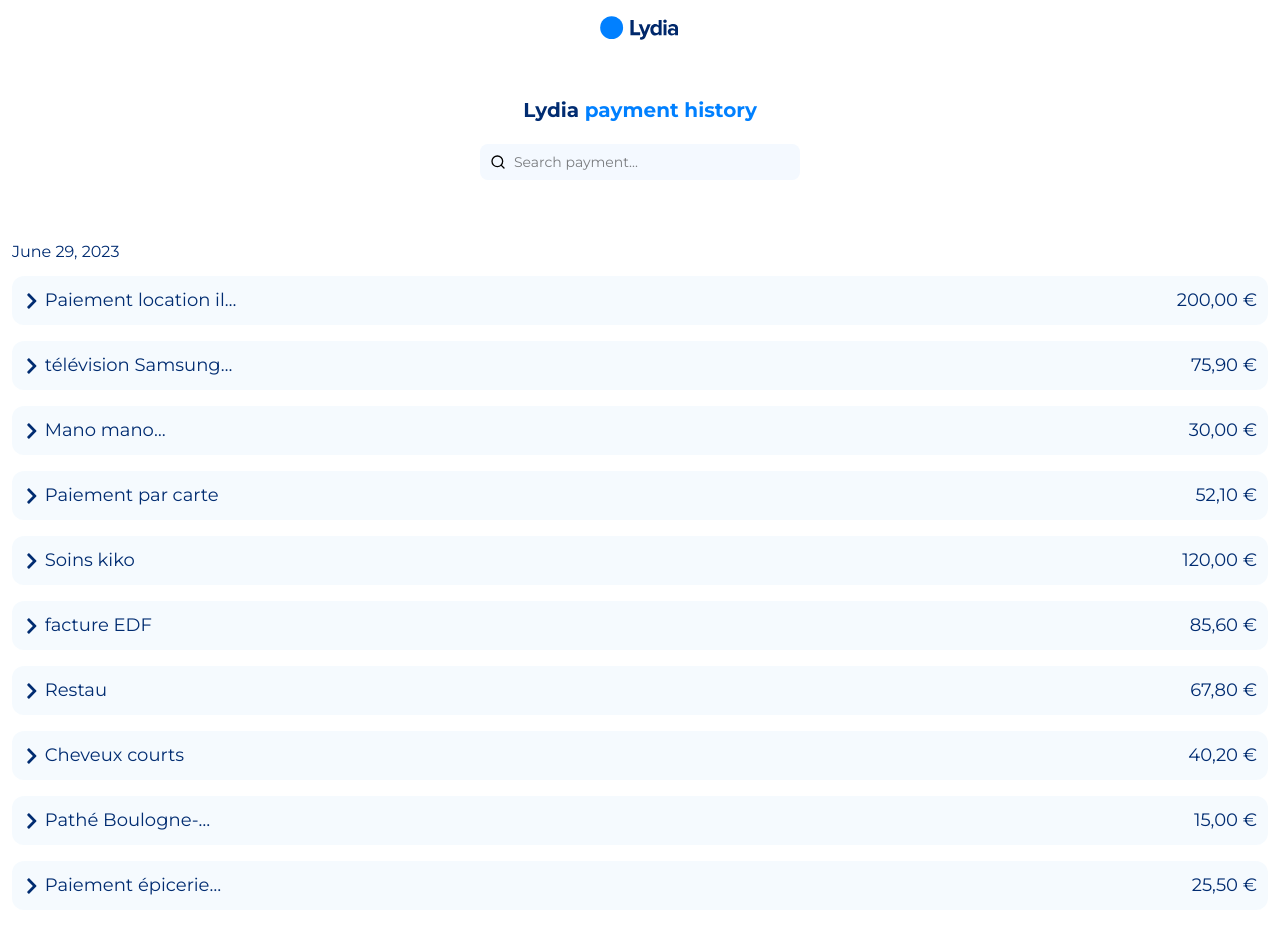
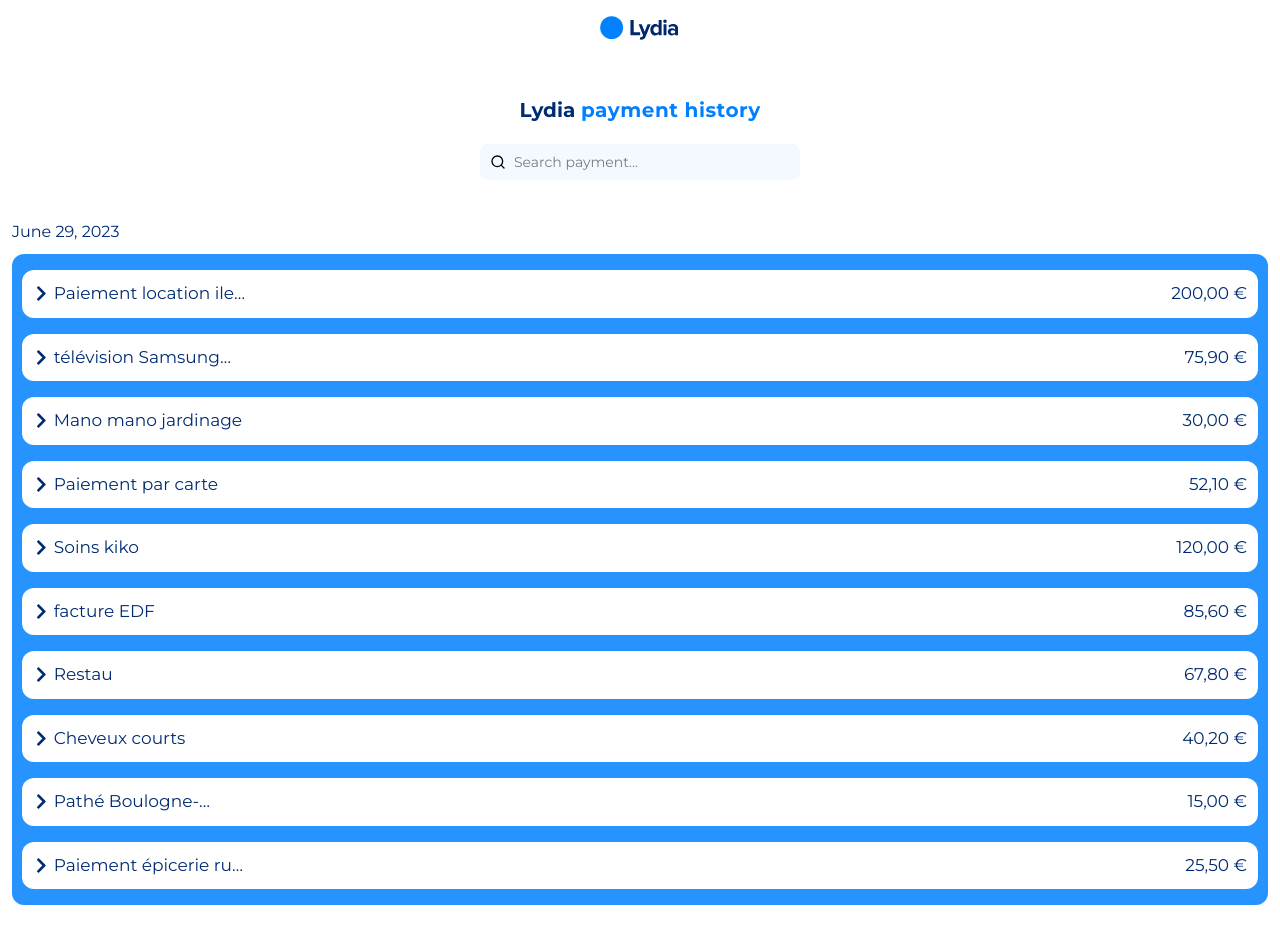
Before and after one commit to julienb84/Technical-app, a React (Vite) app: page / in a window 1280 px wide. Built offline with nearby package versions, Linux system fonts and the light colour scheme.

Commit message:
move filtered data algo to parent component & add search results number on screen

```diff
--- a/src/components/TransactionPage.tsx
+++ b/src/components/TransactionPage.tsx
@@ -2,10 +2,12 @@
 import Input from "./ui/Input";
 import { FiSearch } from "react-icons/fi";
 
-// COMPONENTS //
+// PROJECT COMPONENTS & HOOKS //
 import TransactionsDetails from "./TransactionsDetails";
+import useDebounce from "../hooks/useDebounce";
 
-import { useState } from "react";
+// REACT COMPONENTS & HOOKS //
+import { useState, useMemo } from "react";
 
 // DATA //
 import transactionsTab from "../data/transactions.json";
@@ -13,21 +15,62 @@
 // TYPES //
 import type { Transaction } from "../types/transaction";
 
+// UTILS //
+import normalizeString from "../utils/normalizeString";
+import toMilliseconde from "../utils/toMilliseconde";
+
 const TransactionsPage = () => {
+  const [search, setSearch] = useState("");
+  const [results, setResults] = useState(0);
+
   const transactionsData = transactionsTab as Transaction[];
-
-  const [search, setSearch] = useState("");
+  const debouncedSearch = useDebounce(search, 600);
 
   const handleSearch = (event: React.ChangeEvent<HTMLInputElement>) => {
     const value: string = event.target.value;
     setSearch(value);
   };
 
+  // Transactions filtrées et classées par date
+  const filteredTransactionsData = useMemo(() => {
+    // Filtre par label (case-insensitive & accented characters insensitive)
+    const normalizedSearch = normalizeString(debouncedSearch.trim());
+    const filteredData = normalizedSearch
+      ? transactionsData.filter((transaction) =>
+          normalizeString(transaction.label).includes(normalizedSearch),
+        )
+      : transactionsData;
+
+    setResults(filteredData.length);
+
+    // Tri par date du plus récent au plus ancien
+    const sortedData = [...filteredData].sort((a, b) => b.date - a.date);
+
+    // Regroupement par JOUR
+    return sortedData.reduce<Record<string, Transaction[]>>(
+      (acc, transaction) => {
+        const date = new Date(toMilliseconde(transaction.date));
+
+        // Date par jour (heure locale) pour regrouper toutes les transactions du même jour
+        const dateDay = date.toLocaleDateString("fr-CA");
+
+        if (!acc[dateDay]) {
+          acc[dateDay] = [];
+        }
+
+        acc[dateDay].push(transaction);
+        return acc;
+      },
+      {},
+    );
+  }, [transactionsData, debouncedSearch]);
+
   return (
     <div className="min-h-[calc(100dvh-56px)] flex flex-col relative items-center gap-5 pt-10">
       <div className="font-bold">
         <h1 className="text-xl text-brand-800">
-          Lydia <span className="text-brand-500">payment history</span>
+          Lydia{" "}
+          <span className="text-brand-500 tracking-wide">payment history</span>
         </h1>
       </div>
       <section className="sticky w-80 top-0">
@@ -42,9 +85,20 @@
             className="bg-brand-100 pl-8.5"
           />
         </div>
+        {results > 0 && search.length > 0 ? (
+          <div className="absolute top-9.5 left-34">
+            {results === 1 ? (
+              <p>{`${results} result`}</p>
+            ) : (
+              <p>{`${results} results`}</p>
+            )}
+          </div>
+        ) : (
+          <></>
+        )}
       </section>
       <section className="w-dvw pl-3 pr-3">
-        <TransactionsDetails data={transactionsData} search={search} />
+        <TransactionsDetails data={filteredTransactionsData} />
       </section>
     </div>
   );
--- a/src/components/TransactionsDetails.tsx
+++ b/src/components/TransactionsDetails.tsx
@@ -5,59 +5,21 @@
 // TYPES //
 import type { Transaction } from "../types/transaction";
 
-// REACT COMPONENTS & HOOKS //
-import { useMemo } from "react";
-
-// UTILS //
-import toMilliseconde from "../utils/toMilliseconde";
-
-interface TransactionsDetailsProps {
-  data: Transaction[];
-  search: string;
+interface Props {
+  data: Record<string, Transaction[]>;
 }
 
-const TransactionsDetails = ({ data, search }: TransactionsDetailsProps) => {
-  const groupedByDate = useMemo(() => {
-    // Filtre par label (case-insensitive)
-    const normalizeString = (value: string) => {
-      const normValue = value
-        .toLowerCase()
-        .normalize("NFD")
-        .replace(/[\u0300-\u036f]/g, "");
-      return normValue;
-    };
-    const normalizedSearch = normalizeString(search.trim());
-    const filteredData = normalizedSearch
-      ? data.filter((transaction) =>
-          transaction.label.toLowerCase().includes(normalizedSearch),
-        )
-      : data;
-
-    // Tri par date du plus récent au plus ancien
-    const sortedData = [...filteredData].sort((a, b) => b.date - a.date);
-
-    // Regroupement par JOUR
-    return sortedData.reduce<Record<string, Transaction[]>>(
-      (acc, transaction) => {
-        const date = new Date(toMilliseconde(transaction.date));
-
-        // Date par jour (heure locale) pour regrouper toutes les transactions du même jour
-        const dateDay = date.toLocaleDateString("fr-CA");
-
-        if (!acc[dateDay]) {
-          acc[dateDay] = [];
-        }
-
-        acc[dateDay].push(transaction);
-        return acc;
-      },
-      {},
-    );
-  }, [data, search]);
+const TransactionsDetails = ({ data }: Props) => {
+  const results = Object.keys(data).length;
 
   return (
-    <div className="flex flex-col mt-10">
-      {Object.entries(groupedByDate).map(([dateDay, transactions]) => {
+    <div className="flex flex-col mt-5">
+      {results === 0 && (
+        <div className="flex justify-center text-xl text-brand-800/60 font-bold italic tracking-wider">
+          <p>No payment found...</p>
+        </div>
+      )}
+      {Object.entries(data).map(([dateDay, transactions]) => {
         const formattedDate = new Date(dateDay).toLocaleDateString("en-EN", {
           day: "numeric",
           month: "long",
@@ -77,18 +39,18 @@
         return (
           <div key={dateDay} className="mb-6">
             {" "}
-            <p className="text-brand-800">{formattedDate}</p>
-            <section className="rounded-s flex flex-col gap-4 pt-3">
+            <p className="text-brand-800 mb-2.5">{formattedDate}</p>
+            <section className="rounded-xl flex flex-col gap-4 pt-4 pb-4 bg-brand-500/85 pl-2.5 pr-2.5">
               {transactions.map((transaction) => {
                 return (
                   <details
                     key={transaction.paymentId}
-                    className="group max-w-full bg-brand-200/40 border border-transparent open:border-brand-800/50 open:bg-white open:shadow-md open:duration-500 p-2.5 rounded-xl not-open:hover:shadow-lg/20"
+                    className="group max-w-full bg-white border border-transparent open:border-brand-800/50 open:bg-white open:shadow-md open:duration-500 p-2.5 rounded-xl not-open:hover:shadow-lg/20"
                   >
-                    <summary className="text-brand-800 text-[18px] flex items-center">
+                    <summary className="text-brand-800 text-[17px] flex items-center">
                       <FaChevronRight className="group-open:rotate-90 transition duration-100" />
                       <div className="w-full flex justify-between">
-                        <span className="ml-1 line-clamp-1 w-48">
+                        <span className="ml-1 line-clamp-1 max-w-48">
                           {transaction.label}
                         </span>
                         <span>{transaction.amount}</span>
--- /dev/null
+++ b/src/hooks/useDebounce.ts
@@ -0,0 +1,20 @@
+// REACT HOOKS //
+import { useEffect, useState } from "react";
+
+const useDebounce = <T>(value: T, delay: number) => {
+  const [isDebounced, setIsDebounced] = useState(value);
+
+  useEffect(() => {
+    const timer = setTimeout(() => {
+      setIsDebounced(value);
+    }, delay);
+
+    return () => {
+      clearTimeout(timer);
+    };
+  }, [value, delay]);
+
+  return isDebounced;
+};
+
+export default useDebounce;
--- a/src/utils/normalizeString.ts
+++ b/src/utils/normalizeString.ts
@@ -0,0 +1,9 @@
+const normalizeString = (value: string) => {
+  const normValue = value
+    .toLowerCase()
+    .normalize("NFD")
+    .replace(/[\u0300-\u036f]/g, "");
+  return normValue;
+};
+
+export default normalizeString;
```
